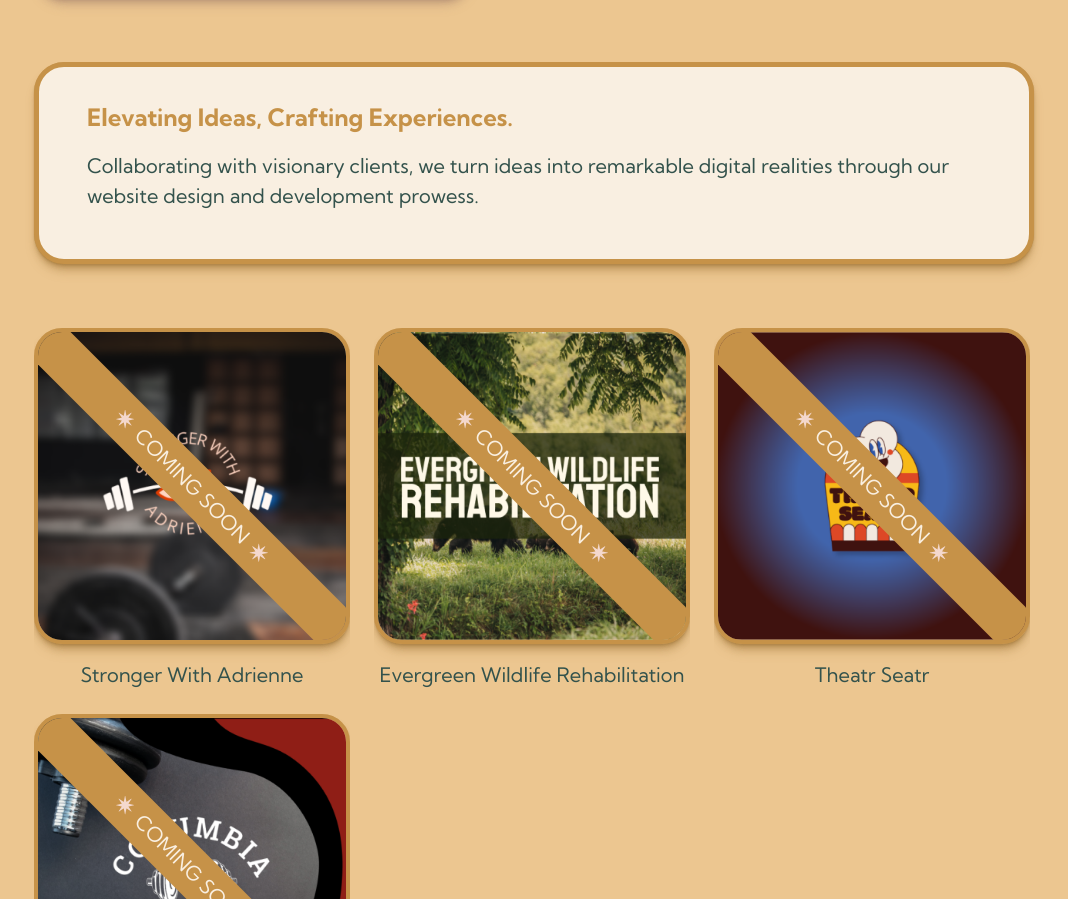
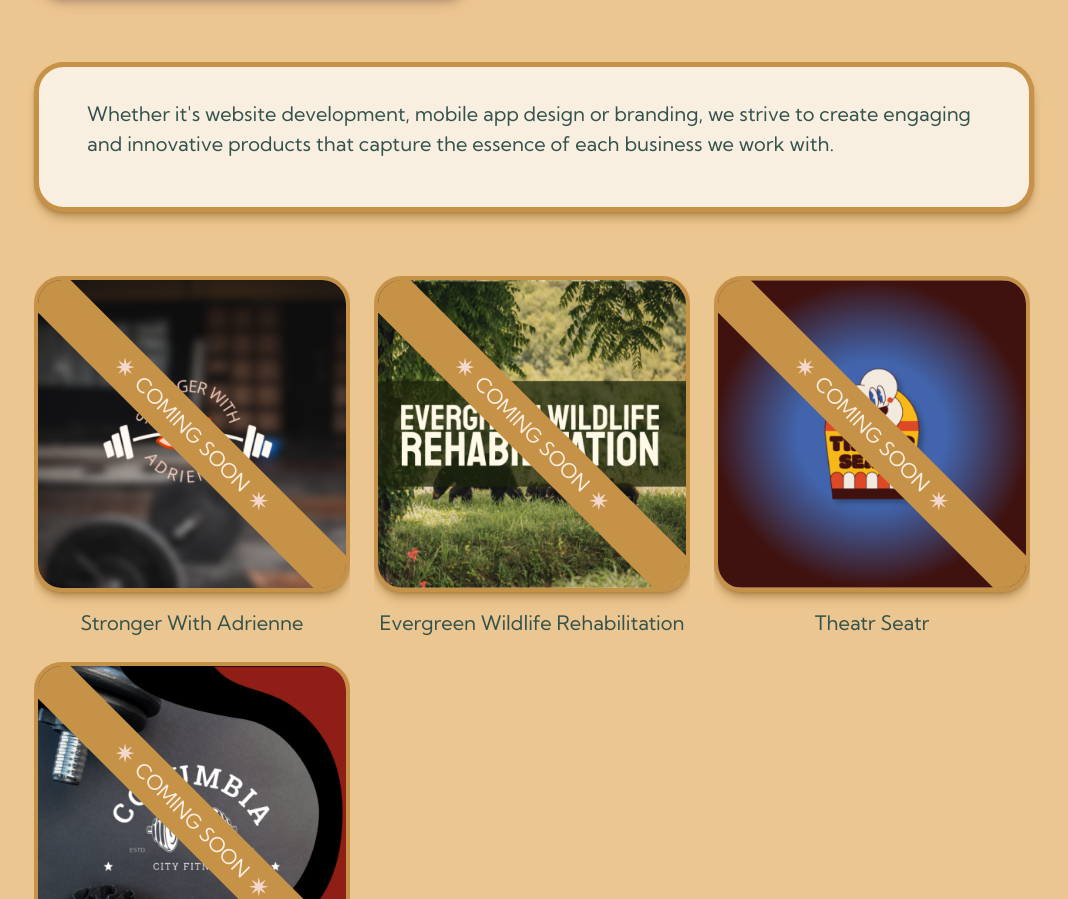
Before and after one commit to mattduff707/some-fun-prod, a Next.js app: page / in a window 1280 px wide. Shown: the part 3372-4271 px from the top of the page, without its empty margins (106-1174 px from the left). Built offline with nearby package versions, Linux system fonts and the light colour scheme.

Commit message:
about border and work title

```diff
--- a/src/app/About.jsx
+++ b/src/app/About.jsx
@@ -26,7 +26,7 @@
           </Title>
           <div className="flex items-center max1000:flex-col max1000:gap-16">
             <Image
-              className="h-auto w-[50%] origin-top-right translate-y-12 rotate-[-7deg] rounded-[60px] border-[15px] border-seaweed shadow-box shadow-seawaterShadow max1000:w-full max1000:max-w-[480px] max1000:translate-y-0 max1000:rotate-0 max600:max-w-[400px]"
+              className="h-auto w-[50%] origin-top-right translate-y-12 rotate-[-7deg] rounded-[60px] border-[15px] border-seaweed shadow-box shadow-seawaterShadow max1000:w-full max1000:max-w-[480px] max1000:translate-y-0 max1000:rotate-0 max700:border-[12px] max600:max-w-[400px]"
               width={1001}
               height={1291}
               src={usPic}
--- a/src/app/Work.jsx
+++ b/src/app/Work.jsx
@@ -22,13 +22,10 @@
           withPadding
           boxClass="p-12 pt-8 border-darkDijon mt-16 shadow-dijonShadow bg-pale"
         >
-          <Heading as="h2" className="mb-4 text-xl font-bold text-darkDijon">
-            Elevating Ideas, Crafting Experiences.
-          </Heading>
           <Text className="text-seaweed">
-            Collaborating with visionary clients, we turn ideas into remarkable
-            digital realities through our website design and development
-            prowess.
+            Whether it&#39;s website development, mobile app design or branding,
+            we strive to create engaging and innovative products that capture
+            the essence of each business we work with.
           </Text>
         </Box>
         <div className="mx-auto mt-16 flex w-full flex-wrap gap-6 max500:justify-center max500:gap-8">
```
